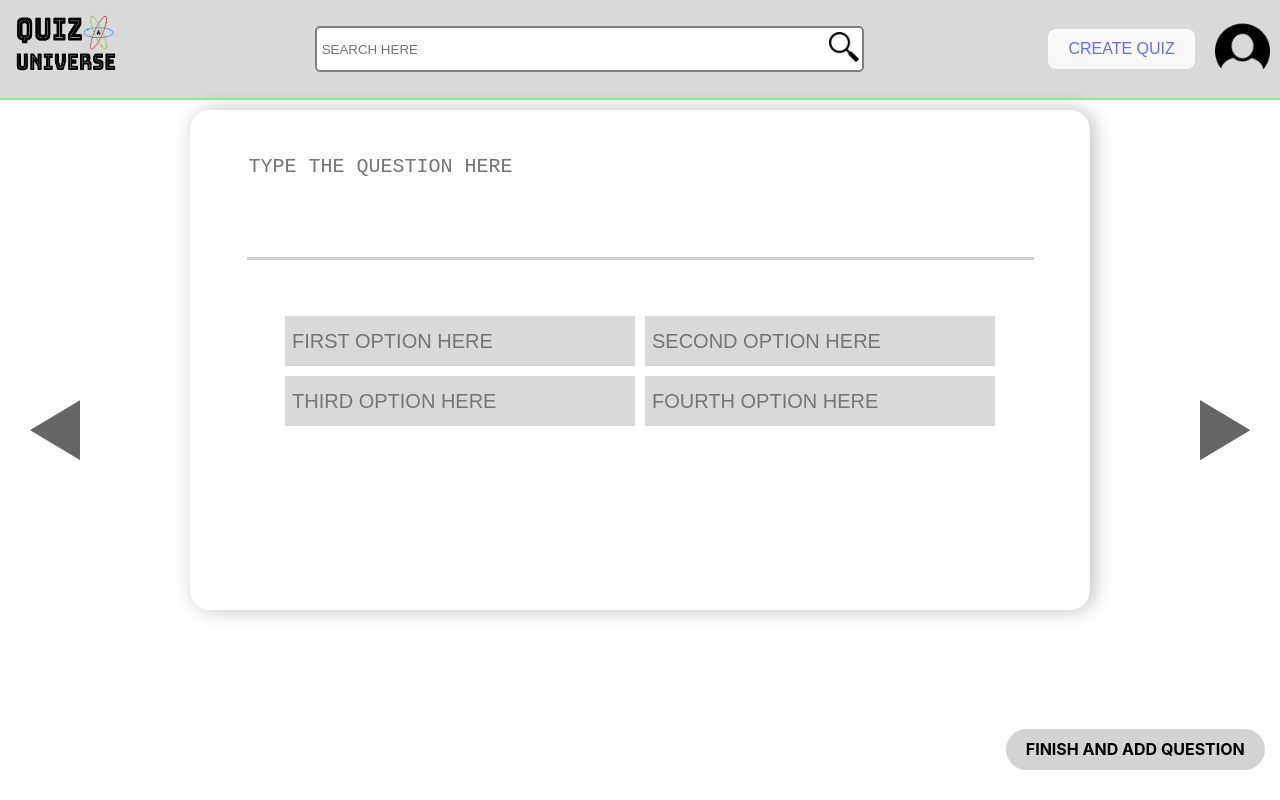
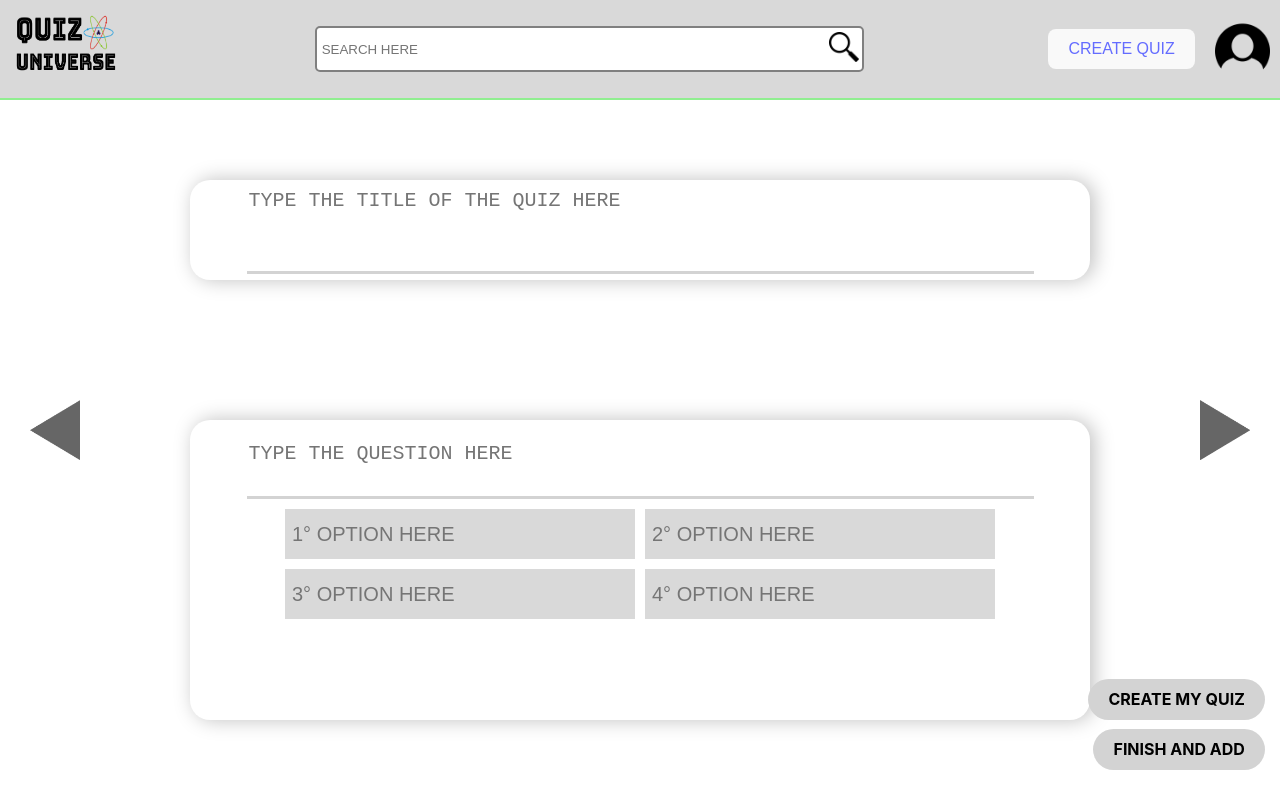
Before and after one commit to rafaelFacundo/quiz_site, a React (Vite) app: page /createQuiz in a window 1280 px wide. Built offline with nearby package versions, Linux system fonts and the light colour scheme.

Commit message:
creatQuiz-TitleAdded, page code improved

```diff
--- a/src/components/styles.js
+++ b/src/components/styles.js
@@ -51,13 +51,14 @@ const MainContent = styled.div`
     width: 100vw;
     height: 100vh;
     display: ${ props => props.contentDisplay || "block"};
+    flex-direction: ${props => props.flexDirection};
 `;
-const QuizContents = styled.div`
+const ContentsSquare = styled.div`
     background-color: white;
     box-shadow: 4px 0px 20px rgba(0,0,0,0.25);
     border-radius: 20px;
-    width: 900px;
-    height: 500px;
+    width: ${props => props.contentWidth || "900px"};
+    height: ${props => props.contentHeight || "500px"};
     box-sizing: border-box;
     padding: 15px;
 `;
@@ -67,6 +68,7 @@ const ContedDiv = styled.div`
     justify-content: space-around;
     box-sizing: border-box;
     padding: 10px;
+    flex: 1;
 `;
 
 const LoginSignUpDiv = styled.div`
@@ -95,15 +97,27 @@ const H3 = styled.h3`
 
 `;
 
+const DivToManageDisplay = styled.div`
+    display: ${props => props.display || "initial"};
+    flex-direction: ${props => props.flexDirection || "initial"};
+    align-items: ${props => props.alignItems || "initial"};
+    justify-content: ${props => props.justifyContent || "inital"};
+    flex: ${props => props.flex || "auto"};
+    width: ${props => props.width || "auto"};
+    height: ${props => props.height || "auto"};
+    box-sizing: ${props => props.boxSizing || "initial"};
+`;
+
 export {
     LoginButton,
     Text,
     Image,
     Titles,
     MainContent,
-    QuizContents,
+    ContentsSquare,
     ContedDiv,
     LoginSignUpDiv,
     MainContentLoginSignUp,
-    H3
+    H3,
+    DivToManageDisplay
 }
--- a/src/pages/CreateQuizPage/index.jsx
+++ b/src/pages/CreateQuizPage/index.jsx
@@ -4,72 +4,81 @@ import RightArrow from "../../assets/right_arrow.png";
 import LeftArrow from "../../assets/left_arrow.png";
 import {
     MainContent,
-    QuizContents,
-    ContedDiv
+    ContentsSquare,
+    ContedDiv,
+    DivToManageDisplay
 } from "../../components/styles";
 import {
     AnswerOption,
     OptionsDiv,
-    InputQuestion,
+    InputTitles,
     InputsDiv,
     Image,
     FinishQuestionButton,
-    H3
+    H3,
 } from "./style";
 
 let currentId = -1;
 export default function CreateQuizPage() {
+    /*
+        status = 0 -> in progress
+        status = 1 -> done, but not added
+        status = 2 -> done and added
+    */
     const questionPattern = {
         question: "",
-        isDone: false,
+        status: 0,
         options: [
-            {text: "", iR: 0},
-            {text: "", iR: 0},
-            {text: "", iR: 0},
-            {text: "", iR: 0},
+            {text: "", iR: false},
+            {text: "", iR: false},
+            {text: "", iR: false},
+            {text: "", iR: false},
         ]
     };
     const [listOfQuestions, setListOfQuestions] = useState([]);
-    const [isAllFiled, setIsAllFiled] = useState(false);
-    const [isQuestionDone, setIsQuestionDone] = useState(false);
-    const [rightOptionCurrentQuestion, setRightOption] = useState(-1);
     const [currentQuestion, setCurrentQuestion] = useState(questionPattern);
+    const [quizTitle, SetQuizTitle] = useState("");
 
-
+    function mountQuiz() {
+        const newQuiz =  {
+            title: quizTitle,
+            number_of_questions: listOfQuestions.length,
+            quiz_cover: null,
+            number_of_players: 0,
+            questions: listOfQuestions
+        }
+        console.log(newQuiz)
+    }
 
     function mountQuestion(text,index) {
-        setIsQuestionDone(false);
-        setIsAllFiled(false);
-        setRightOption(-1);
         let newObject = {...currentQuestion};
         let numberOfOptionsFiled = 0;
         if (index < 4){
-            newObject.options[index] = {text, isR: 0};
+            newObject.options[index] = {text, isR: false};
         }else {
             newObject.question = text;
         }
-        setCurrentQuestion(newObject);
         newObject.options.forEach(option => {
             if(option.text.length > 0)
                 numberOfOptionsFiled += 1;
         });
-        if (newObject.question.length > 0 && numberOfOptionsFiled == 4)
-            setIsAllFiled(true);
+        if (newObject.question.length > 0 && numberOfOptionsFiled == 4){
+            newObject.status = 1;
+        }
+        setCurrentQuestion(newObject);
     }
 
     function saveQuestionAndNext() {
         const questionToPush = {...currentQuestion}
-        questionToPush.options[rightOptionCurrentQuestion].iR = 1;
-        questionToPush.isDone = true;
+        questionToPush.status = 2;
         listOfQuestions.push(questionToPush);
         console.log(listOfQuestions);
         setCurrentQuestion(questionPattern);
-        setRightOption(-1);
-        setIsAllFiled(false);
         if (currentId == -1) {
             currentId += 2;
+        }else{
+            currentId += 1;
         }
-
     };
 
     function navigateThroughTheQuestions(numberToAdd) {
@@ -81,10 +90,29 @@ export default function CreateQuizPage() {
         }
     }
 
+    function selectTheRightOPtion(index) {
+        let newObjectQuestion = {...currentQuestion};
+        newObjectQuestion.options.map((option)=>{option.iR = false});
+        newObjectQuestion.options[index].iR = true;
+        setCurrentQuestion(newObjectQuestion);
+    }
+
     return(
-        <MainContent>
+        <MainContent
+            contentDisplay={"flex"}
+            flexDirection={"column"}
+        >
             <Header />
             <ContedDiv>
+                <DivToManageDisplay
+                    display={"flex"}
+                    flexDirection={"column"}
+                    alignItems={"center"}
+                    justifyContent={"space-around"}
+                    boxSizing={"border-box"}
+                    width={"100%"}
+                    height={"100%"}
+                >
                     <Image
                         src={LeftArrow}
                         Top={"50vh"}
@@ -98,64 +126,74 @@ export default function CreateQuizPage() {
                         enabled={(currentId < listOfQuestions.length && currentId > -1) ? "all" : "none"}
                         onClick={() => {navigateThroughTheQuestions(+1)}}
                     />
-                <QuizContents>
+                    <ContentsSquare contentHeight={"100px"}>
+                        <DivToManageDisplay
+                            display={"flex"}
+                            alignItems={"center"}
+                            justifyContent={"space-around"}
+                            boxSizing={"border-box"}
+                            width={"100%"}
+                            height={"100%"}
+                        >
+                            <InputTitles
+                                inputHeight={"80px"}
+                                value={quizTitle}
+                                placeholder="TYPE THE TITLE OF THE QUIZ HERE"
+                                maxLength={150}
+                                onChange={(e) => {SetQuizTitle(e.target.value);}}
+                                enabled={"all"}
+                            />
+                        </DivToManageDisplay>
+                    </ContentsSquare>
+                    <ContentsSquare contentHeight={"300px"}>
                         <InputsDiv>
-                        <InputQuestion
+                            <InputTitles
                                 value={currentQuestion.question}
                                 placeholder="TYPE THE QUESTION HERE"
                                 maxLength={200}
                                 onChange={(e) => {mountQuestion(e.target.value, 4);}}
+                                enabled={(currentQuestion.status <= 1) ? "all" : "none"}
                             />
                             <OptionsDiv>
+                                {
+                                    currentQuestion.options.map((option, index) => {
+                                        return(
                                             <AnswerOption
-                                value={currentQuestion.options[0].text}
-                                selected={(rightOptionCurrentQuestion == 0) && "green"}
-                                placeholder="FIRST OPTION HERE"
+                                                key={index}
+                                                value={option.text}
+                                                selected={(option.iR) && "green"}
+                                                placeholder={`${index+1}° OPTION HERE`}
                                                 maxLength={60}
                                                 onChange={(e) => {
-                                    mountQuestion(e.target.value,0);
+                                                    mountQuestion(e.target.value,index);
                                                 }}
-                                onClick={() => { isAllFiled && setRightOption(0); setIsQuestionDone(true)}}
-
+                                                onClick={() => {(currentQuestion.status === 1) && selectTheRightOPtion(index)}}
+                                                enabled={(currentQuestion.status <= 1 ) ? "all" : "none"}
                                             />
-                            <AnswerOption
-                                value={currentQuestion.options[1].text}
-                                selected={(rightOptionCurrentQuestion == 1) && "green"}
-                                placeholder="SECOND OPTION HERE"
-                                maxLength={60}
-                                onChange={(e) => {
-                                    mountQuestion(e.target.value,1);
-                                }}
-                                onClick={() => {isAllFiled && setRightOption(1); setIsQuestionDone(true)}}
-                            />
-                            <AnswerOption
-                                value={currentQuestion.options[2].text}
-                                selected={(rightOptionCurrentQuestion == 2) && "green"}
-                                placeholder="THIRD OPTION HERE"
-                                maxLength={60}
-                                onChange={(e) => {
-                                    mountQuestion(e.target.value,2);
-                                }}
-                                onClick={() => {isAllFiled && setRightOption(2); setIsQuestionDone(true)}}
-                            />
-                            <AnswerOption
-                                value={currentQuestion.options[3].text}
-                                selected={(rightOptionCurrentQuestion == 3) && "green"}
-                                placeholder="FOURTH OPTION HERE"
-                                maxLength={60}
-                                onChange={(e) => {
-                                    mountQuestion(e.target.value,3);
-                                }}
-                                onClick={() => {isAllFiled && setRightOption(3); setIsQuestionDone(true)}}
-                            />
+                                        );
+                                    })
+                                }
                             </OptionsDiv>
                         </InputsDiv>
-                    {isAllFiled && <H3>select the options that is the right answer!</H3>}
-                </QuizContents>
-
+                        { (currentQuestion.status === 1 ) && <H3>select the options that is the right answer!</H3>}
+                    </ContentsSquare>
                     <FinishQuestionButton
-                    onClick={() => { isQuestionDone && saveQuestionAndNext();}}
-                >FINISH AND ADD QUESTION</FinishQuestionButton>
+                        btBottom={"80px"}
+                        btRight={"15px"}
+                        enabled={(quizTitle.length > 0 && listOfQuestions.length > 0) ? "all" : "none"}
+                        onClick={() => {mountQuiz()}}
+                    >
+                        CREATE MY QUIZ
+                    </FinishQuestionButton>
+                    <FinishQuestionButton
+                        btBottom={"30px"}
+                        btRight={"15px"}
+                        onClick={() => { (currentQuestion.status == 1) && saveQuestionAndNext();}}
+                        enabled={(currentQuestion.status === 1) ? "all" : "none"}
+                    >
+                        FINISH AND ADD
+                    </FinishQuestionButton>
+                </DivToManageDisplay>
             </ContedDiv>
         </MainContent>
     );
--- a/src/pages/CreateQuizPage/style.js
+++ b/src/pages/CreateQuizPage/style.js
@@ -1,27 +1,4 @@
 import styled from "styled-components";
-
-const MainContent = styled.div`
-    background-color: white;
-    width: 100vw;
-    height: 100vh;
-`;
-const ContedDiv = styled.div`
-    display: flex;
-    align-items: flex-start;
-    justify-content: space-around;
-    box-sizing: border-box;
-    padding: 10px;
-
-`;
-const CreateQuizDiv = styled.div`
-    background-color: white;
-    box-shadow: 4px 0px 20px rgba(0,0,0,0.25);
-    border-radius: 20px;
-    width: 900px;
-    height: 500px;
-    box-sizing: border-box;
-    padding: 15px;
-`;
 
 const AnswerOption = styled.input`
     width: 350px;
@@ -38,6 +15,7 @@ const AnswerOption = styled.input`
     box-sizing: border-box;
     padding: 7px;
     border: none;
+    pointer-events: ${props => props.enabled};
 `;
 const OptionsDiv = styled.div`
     display: flex;
@@ -45,10 +23,10 @@ const OptionsDiv = styled.div`
     align-items: center;
     justify-content: center;
 `;
-const InputQuestion = styled.textarea`
+const InputTitles = styled.textarea`
     font-size: 20px;
     width: 90%;
-    height: 100px;
+    height: ${props => props.inputHeight || "100px"};
     margin: 5px;
     resize: none;
     border: none;
@@ -56,7 +34,9 @@ const InputQuestion = styled.textarea`
     &:focus {
         outline: none;
         border-bottom: 1px solid lightgreen;
-    }
+    };
+    pointer-events: ${props => props.enabled};
+
 `;
 const InputsDiv = styled.div`
     display: flex;
@@ -93,22 +73,20 @@ const FinishQuestionButton = styled.button`
     justify-content: space-around;
     font-weight: bold;
     position: absolute;
-    bottom: 30px;
-    right: 15px;
+    bottom: ${props => props.btBottom };
+    right: ${props => props.btRight };
+    pointer-events: ${props => props.enabled};
 `;
 const H3 = styled.h3`
     color: black;
 `;
 
 export {
-    MainContent,
-    ContedDiv,
-    CreateQuizDiv,
     AnswerOption,
     OptionsDiv,
-    InputQuestion,
+    InputTitles,
     InputsDiv,
     Image,
     FinishQuestionButton,
-    H3
+    H3,
 }
--- a/src/pages/PlayQuizPage/index.jsx
+++ b/src/pages/PlayQuizPage/index.jsx
@@ -3,7 +3,7 @@ import Header from "../../components/Header/index";
 import QuestionAndOptions from "./components/QuestionAndOptions";
 import {
     MainContent,
-    QuizContents,
+    ContentsSquare,
     ContedDiv
 } from "../../components/styles";
 
@@ -65,9 +65,9 @@ export default function PlayQuizPage(){
         <MainContent>
             <Header />
             <ContedDiv>
-                <QuizContents>
+                <ContentsSquare>
                     <QuestionAndOptions ListOfQuestions={quiz.questions} />
-                </QuizContents>
+                </ContentsSquare>
             </ContedDiv>
 
         </MainContent>
--- a/src/pages/SignUpPage/index.jsx
+++ b/src/pages/SignUpPage/index.jsx
@@ -11,7 +11,7 @@ export default function SignUpPage() {
         <MainContent>
             <Titles titleFontSize={"40px"}>Discorver the universe across the quizzes</Titles>
             <SignUpModal />
-            <UniverseAnimation />
+            {/* <UniverseAnimation /> */}
         </MainContent>
     );
 }
```
Also changed, not shown: src/requests/auth/signup/signupRequests.js (added). Lines whose indentation alone changed are shown as unchanged.
